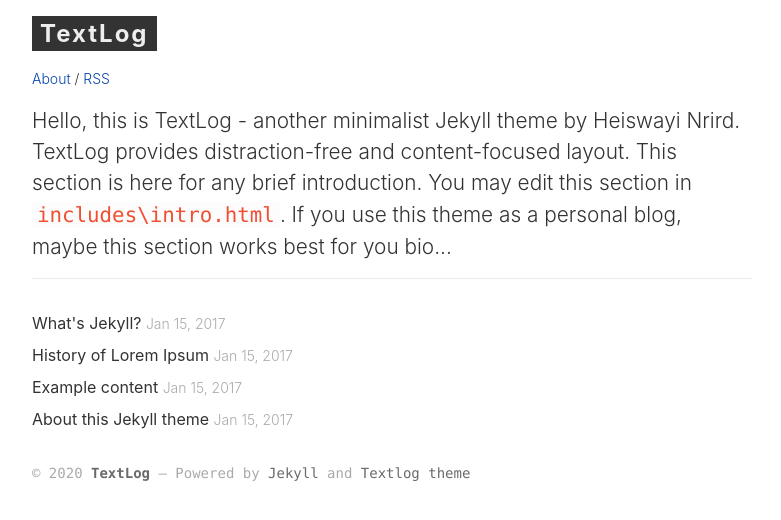
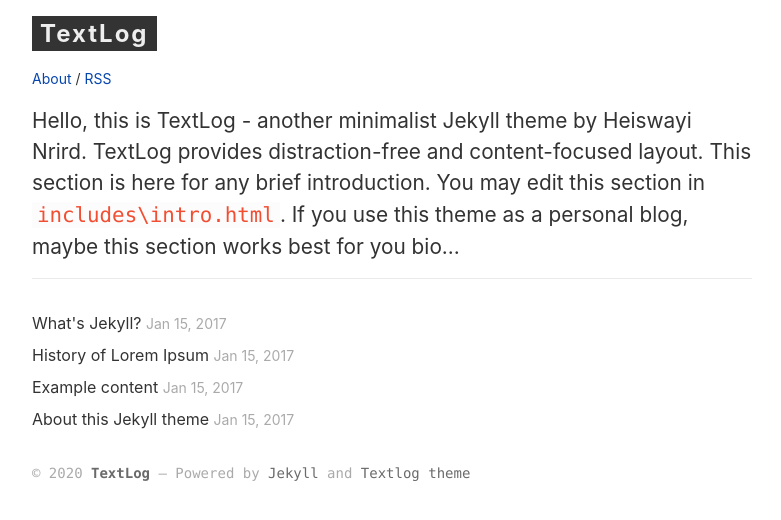
Before and after one commit to heiswayi/textlog, a Jekyll site: the page built from index.html, in a window 1280 px wide. Shown: the top 520 px of the page, without its empty margins (8-789 px from the left). Built offline with Jekyll 4.4.1, drawn with Linux system fonts in a browser that asks for light colours.

Commit message:
Update main.scss

```diff
--- a/css/main.scss
+++ b/css/main.scss
@@ -7,7 +7,7 @@
 $base-font-family: -apple-system, BlinkMacSystemFont, "Segoe UI", Roboto, Helvetica, Arial, sans-serif, "Apple Color Emoji", "Segoe UI Emoji", "Segoe UI Symbol";
 $code-font-family: Inconsolata, Monaco, Consolas, monospace;
 $base-font-size:   16px;
-$base-font-weight: 300;
+$base-font-weight: Normal;
 $small-font-size:  0.875rem;
 $big-font-size:    1.3rem;
 $base-line-height: 1.5;
```
